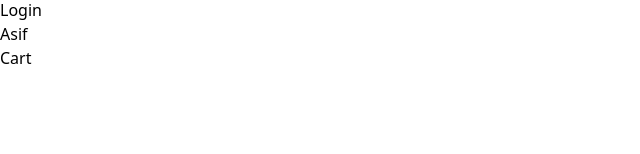
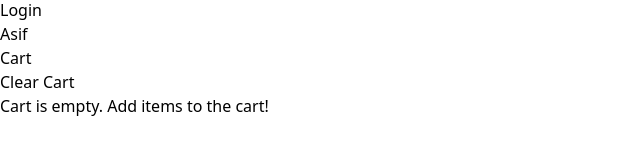
Before and after one commit to asif-mohmd/Food-Ordering-App-React, a React (Vite) app: page /cart in a window 1280 px wide. Shown: the part 422-576 px from the top of the page, without its empty margins (0-640 px from the left). Built offline with nearby package versions, Linux system fonts and the light colour scheme.

Commit message:
difference between Mutating state and Return in CartSlice

```diff
--- a/src/components/Cart.js
+++ b/src/components/Cart.js
@@ -1,18 +1,31 @@
-import { useSelector } from "react-redux"
-import ItemList from "./ItemList"
+import { useDispatch, useSelector } from "react-redux";
+import ItemList from "./ItemList";
+import { clearCart } from "../utils/cartSlice";
 
-const Cart = () =>{
+const Cart = () => {
 
-    const cartItems = useSelector((store)=> store.cart.items)
-    console.log(cartItems)
-    return(
+  // Efficient method of subscribing the store
+  const cartItems = useSelector((store) => store.cart.items);
+  const clearCartItems = useDispatch()
+  console.log(cartItems);
+  const itemClear = () =>{
+     clearCartItems(clearCart())
+  }
+  return (
     <div className="text-center  m-4 p-4">
       <h1 className="text-2xl font-bold">Cart</h1>
+
+      <button className="bg-black text-white font-semibold rounded-lg m-2 p-1"
+      onClick={itemClear}
+      >
+        Clear Cart
+      </button>
+      {cartItems.length === 0 && <h2>Cart is empty. Add items to the cart!</h2>}
       <div className="w-6/12 m-auto">
         <ItemList items={cartItems}></ItemList>
       </div>
     </div>
-    )
-}
+  );
+};
 
-export default Cart
+export default Cart;
--- a/src/utils/cartSlice.js
+++ b/src/utils/cartSlice.js
@@ -17,6 +17,9 @@ const cartSlice = createSlice({
         },
         clearCart:(state)=>{
             state.items.length = 0
+
+            // return [items: []] (This also works because RTK rule is - either Mutate the existing state or
+            // return a new state )
         }
     }
 })
```
Lines whose indentation alone changed are shown as unchanged.
